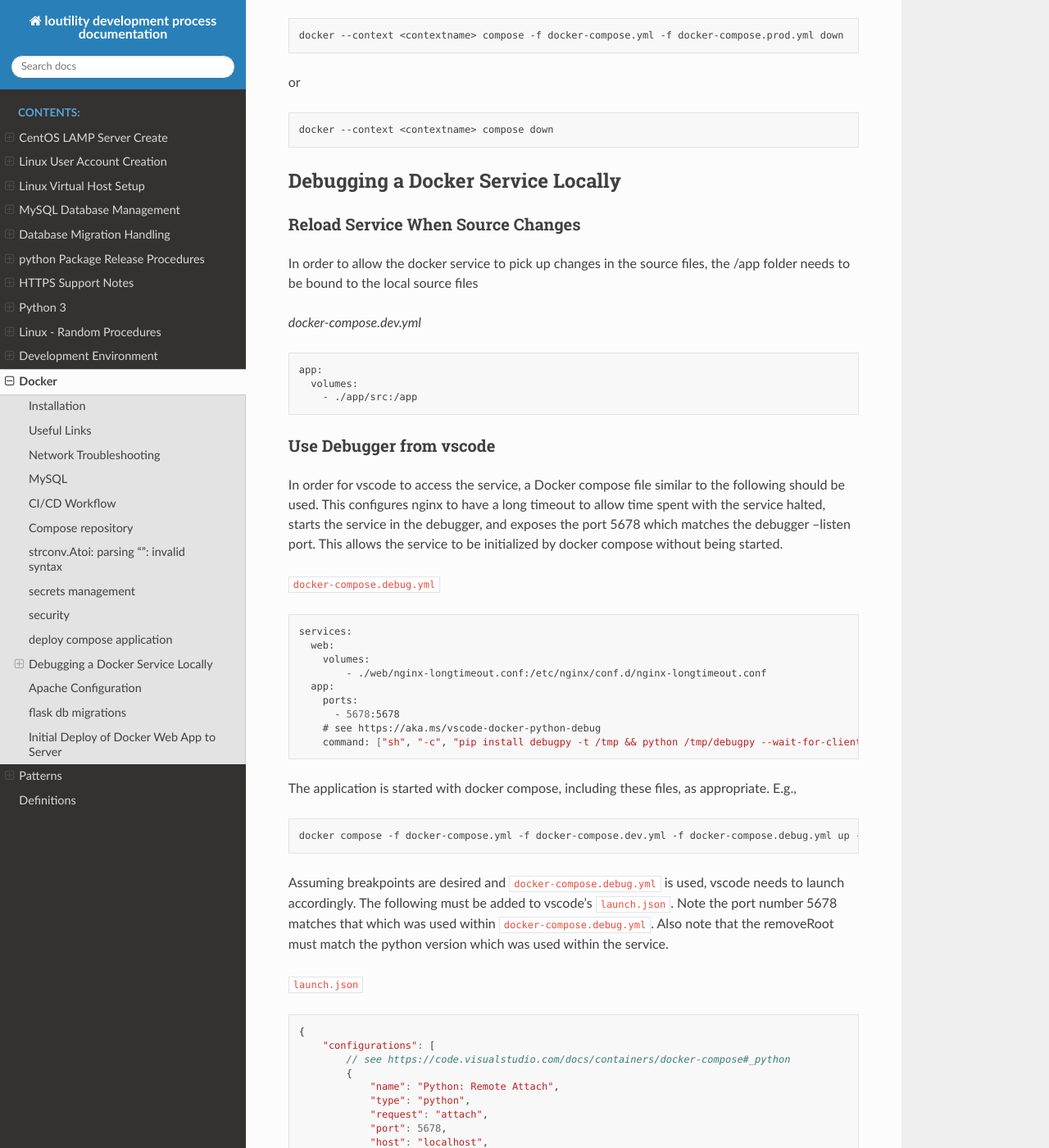
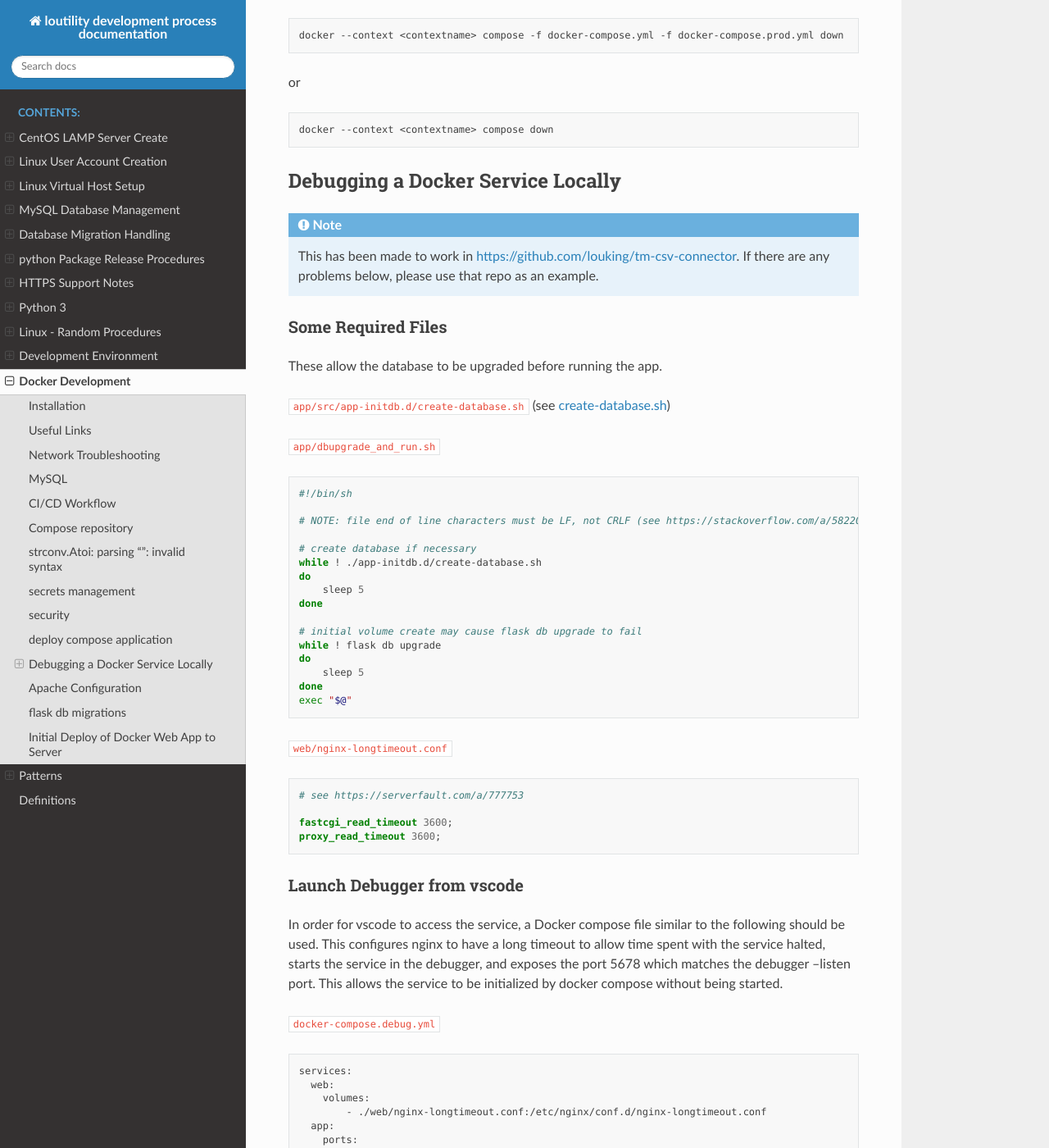
Before and after one commit to shanholtzerk/fork_loudevprocess, a Sphinx documentation site: the page built from docs/source/docker.rst, in a window 1280 px wide and 1400 px high, scrolled down 2642 px. Shown: the whole window at 82% size. Built offline with Sphinx 7.4.7 and the Read the Docs theme 2.0.0, drawn with Linux system fonts in a browser that asks for light colours; some of the changed text lies outside the part shown.

Commit message:
some updates for docker debugging support

```diff
--- a/docs/source/docker.rst
+++ b/docs/source/docker.rst
@@ -1,4 +1,4 @@
-Docker
+Docker Development
 ++++++++++++++++++++++++++++++++
 
 Installation
@@ -121,20 +121,50 @@
 Debugging a Docker Service Locally
 --------------------------------------
 
-Reload Service When Source Changes
-^^^^^^^^^^^^^^^^^^^^^^^^^^^^^^^^^^^^^^
+.. note::
 
-In order to allow the docker service to pick up changes in the source files, the /app folder needs to be bound to the local source files
+    This has been made to work in https://github.com/louking/tm-csv-connector.
+    If there are any problems below, please use that repo as an example.
 
-`docker-compose.dev.yml`
+Some Required Files
+^^^^^^^^^^^^^^^^^^^^
 
-.. code-block:: docker
+These allow the database to be upgraded before running the app.
 
-    app:
-      volumes:
-        - ./app/src:/app
+``app/src/app-initdb.d/create-database.sh`` (see `create-database.sh <https://github.com/louking/tm-csv-connector/blob/main/app/src/app-initdb.d/create-database.sh>`_)
 
-Use Debugger from vscode
+``app/dbupgrade_and_run.sh``
+
+.. code-block:: shell
+
+    #!/bin/sh
+
+    # NOTE: file end of line characters must be LF, not CRLF (see https://stackoverflow.com/a/58220487/799921)
+
+    # create database if necessary
+    while ! ./app-initdb.d/create-database.sh
+    do
+        sleep 5
+    done
+
+    # initial volume create may cause flask db upgrade to fail
+    while ! flask db upgrade
+    do
+        sleep 5
+    done
+    exec "$@"
+
+``web/nginx-longtimeout.conf``
+
+.. code-block:: nginx
+
+    # see https://serverfault.com/a/777753
+
+    fastcgi_read_timeout 3600;
+    proxy_read_timeout 3600;
+
+
+Launch Debugger from vscode
 ^^^^^^^^^^^^^^^^^^^^^^^^^^^^
 
 In order for vscode to access the service, a Docker compose file similar to the following should be used. This configures nginx to have a long
@@ -151,18 +181,96 @@
             - ./web/nginx-longtimeout.conf:/etc/nginx/conf.d/nginx-longtimeout.conf
       app:
         ports:
-          - 5678:5678
-        # see https://aka.ms/vscode-docker-python-debug
-        command: ["sh", "-c", "pip install debugpy -t /tmp && python /tmp/debugpy --wait-for-client --listen 0.0.0.0:5678 app.py --nothreading --noreload"]
+        - 5000:5000
+        - 5678:5678
+        environment:
+        - FLASK_APP=/app/app.py
+        volumes:
+        - ./app/src:/app
+        command: ["./dbupgrade_and_run.sh", "sh", "-c", "pip install debugpy -t /tmp && python /tmp/debugpy --wait-for-client --listen 0.0.0.0:5678 -m flask run --no-debugger --no-reload --host 0.0.0.0 --port 5000"]
+
 
 The application is started with docker compose, including these files, as appropriate. E.g.,
 
 .. code-block:: shell
 
-    docker compose -f docker-compose.yml -f docker-compose.dev.yml -f docker-compose.debug.yml up --build -d
+    docker compose -f docker-compose.yml -f docker-compose.debug.yml up --build -d
+
+or alternately in ``tasks.json`` run task ``docker-compose: debug``
+
+.. code-block:: javascript
+
+    "tasks": [
+        {
+            "label": "build app",
+            "type": "shell",
+            "dependsOn": [
+                "build docs"
+            ],
+            "command": "docker compose -f docker-compose.yml build",
+            "problemMatcher": []
+        },
+        {
+            "type": "docker-compose",
+            "label": "docker-compose: debug",
+            "dependsOn": [
+                "build app"
+            ],
+            "dockerCompose": {
+                "up": {
+                  "detached": true,
+                  "build": false,
+                },
+                "files": [
+                  "${workspaceFolder}/docker-compose.yml",
+                  "${workspaceFolder}/docker-compose.debug.yml"
+                ]
+          },
+        },
+    ]
+
+
+(in ``tasks.json``, for completeness)
+
+.. code-block:: javascript
+
+    "tasks": [
+        {
+            "type": "docker-compose",
+            "label": "docker-compose: up",
+            "dependsOn": [
+                "build app"
+            ],
+            "dockerCompose": {
+                "up": {
+                  "detached": true,
+                  "build": false,
+                },
+                "files": [
+                  "${workspaceFolder}/docker-compose.yml",
+                ]
+          },
+        },
+        {
+            "type": "docker-compose",
+            "label": "docker-compose: down",
+            // "dependsOn": [
+            //     "build app"
+            // ],
+            "dockerCompose": {
+                "down": {
+                //   "services": ["app"]
+                },
+                "files": [
+                  "${workspaceFolder}/docker-compose.yml",
+                  "${workspaceFolder}/docker-compose.debug.yml"
+                ]
+          },
+        },
+    ]
 
 Assuming breakpoints are desired and ``docker-compose.debug.yml`` is used, vscode needs to launch accordingly. The following must be added to vscode's ``launch.json``.
-Note the port number 5678 matches that which was used within ``docker-compose.debug.yml``. Also note that the removeRoot must match the python version which
+Note the port number 5678 matches that which was used within ``docker-compose.debug.yml``. Also note that the ``remoteRoot`` value must match the python version which
 was used within the service.
 
 ``launch.json``
@@ -176,8 +284,8 @@
                 "name": "Python: Remote Attach",
                 "type": "python",
                 "request": "attach",
+                "host": "localhost",
                 "port": 5678,
-                "host": "localhost",
                 "pathMappings": [
                     {
                         "localRoot": "${workspaceFolder}/app/src",
@@ -252,7 +360,7 @@
 
 .. code-block:: shell
 
-    docker compose -f docker-compose.yml -f docker-compose.dev.yml -f docker-compose.loutilities.yml -f docker-compose.debug.yml up --build -d
+    docker compose -f docker-compose.yml -f docker-compose.loutilities.yml -f docker-compose.debug.yml up --build -d
 
 Restart Service
 ^^^^^^^^^^^^^^^^^^^
@@ -371,11 +479,28 @@
     # if needed, create /var/www/www.<vhost>/<appname>/<appname>/.env
     # if needed, create password.txt file(s)
 
+Build application
+
+.. code-block:: shell
+
+    (appuser) docker compose -f docker-compose.yml -f docker-compose.<qualifier>.yml build
+
+    where:
+        <qualifier> is one of prod, sandbox, dev
+
+
 Start application
 
 .. code-block:: shell
 
-    (appuser) docker compose -f docker-compose.yml -f docker-compose.<qualifier>.yml up --build -d
+    (appuser) docker compose -f docker-compose.yml -f docker-compose.<qualifier>.yml up -d
 
     where:
-        <qualifier> is one of prod, sandbox
+        <qualifier> is one of prod, sandbox, dev
+
+Push to docker hub
+
+.. code-block:: shell
+
+    docker login
+    docker compose push
```
Also changed, not shown: other parts of docs/source/docker.rst (+3 -3 lines), requirements.txt (+19 -10 lines).
